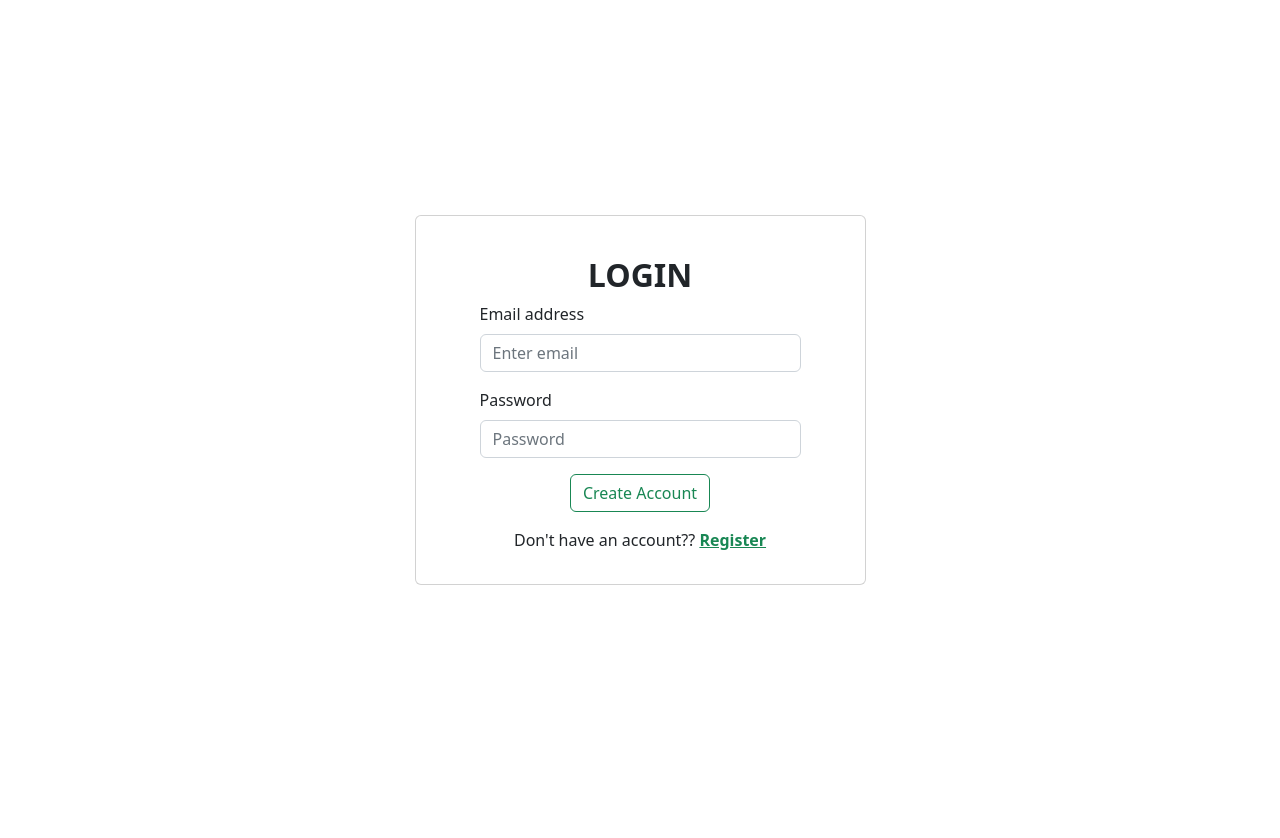
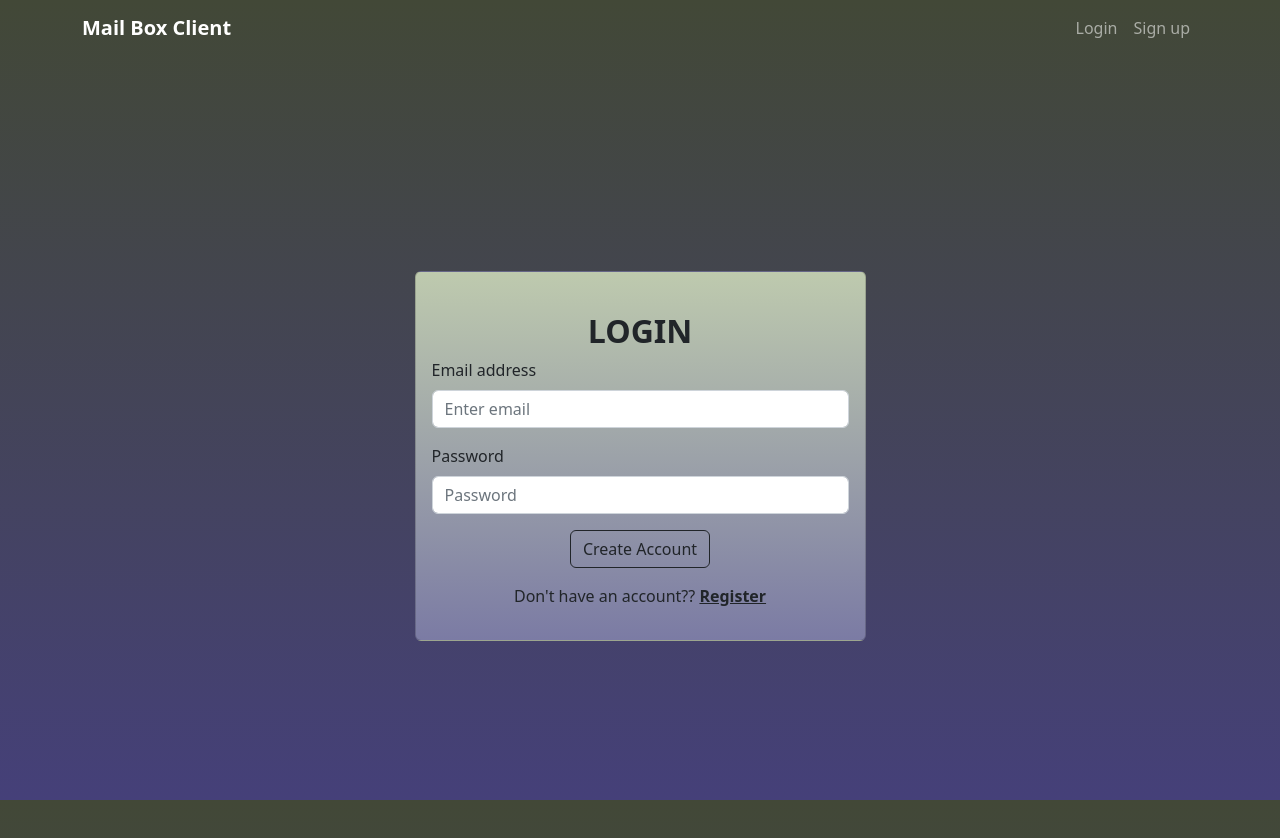
Before and after one commit to Abhinas098/Mail-Box-Client, a React (Create React App) app: page /login in a window 1280 px wide. Shown: the top 838 px of the page. Before the commit the page ends 800 px from the top, so only its background shows below. Built offline with nearby package versions, Linux system fonts and the light colour scheme.

Commit message:
Added NavBar

```diff
--- a/src/App.js
+++ b/src/App.js
@@ -4,12 +4,14 @@ import Registration from "./Component/Auth/Registration";
 import Login from "./Component/Auth/Login";
 import Home from "./Component/pages/Home";
 import { Redirect, Route, Switch } from "react-router-dom";
+import Layout from "./Component/Layout/Layout";
 
 function App() {
   const isLogin = useSelector((state) => state.auth.isLoggedIn);
   console.log(isLogin);
   return (
     <>
+      <Layout>
         <Switch>
           {!isLogin && (
             <Route path="/" exact>
@@ -33,7 +35,21 @@ function App() {
               <Home />
             </Route>
           )}
+
+          {!isLogin && (
+            <Route path="*">
+              <Redirect to="/login" />
+              <Login />
+            </Route>
+          )}
+          {isLogin && (
+            <Route path="*">
+              <Redirect to="/home" />
+              <Home />
+            </Route>
+          )}
         </Switch>
+      </Layout>
     </>
   );
 }
--- a/src/Component/Auth/Login.jsx
+++ b/src/Component/Auth/Login.jsx
@@ -1,6 +1,6 @@
 import React, { useRef, useState } from "react";
 
-import { useHistory } from "react-router-dom";
+import { Link, useHistory } from "react-router-dom";
 import { useDispatch } from "react-redux";
 import { authActions } from "../../store/auth-slice";
 import { Button, Card, Col, Container, Form, Row } from "react-bootstrap";
@@ -46,7 +46,6 @@ export default function Login() {
     )
       .then((res) => {
         confirmPassword(true);
-        alert("Sucessfull!");
         setIsLoading(false);
         if (res.ok) {
           return res.json();
@@ -66,6 +65,7 @@ export default function Login() {
           localStorage.setItem("token", data.idToken);
           dispatch(authActions.isLogin(data.idToken));
         }
+        alert("Sucessfull!");
 
         history.replace("./home");
       })
@@ -78,7 +78,7 @@ export default function Login() {
       <Container>
         <Row className="vh-100 d-flex justify-content-center align-items-center">
           <Col md={7} lg={5} xs={10}>
-            <Card className="px-5">
+            <Card className="form">
               <Card.Body className="mb-3 mt-md-4">
                 <h2 className="fw-bold mb-2 text-center text-uppercase ">
                   Login
@@ -110,7 +110,7 @@ export default function Login() {
                   <div className="text-danger mb-3">{password}</div>
 
                   <div className="text-center">
-                    <Button type="submit" variant="outline-success">
+                    <Button type="submit" variant="outline-dark" size="md">
                       Create Account
                     </Button>{" "}
                   </div>
@@ -119,9 +119,9 @@ export default function Login() {
                 </Form>
                 <p className="mb-0 mt-3 text-center">
                   Don't have an account??{" "}
-                  <a href="/register" className="text-success fw-bold">
+                  <Link to="/register" className="text-dark fw-bold">
                     Register
-                  </a>
+                  </Link>
                 </p>
               </Card.Body>
             </Card>
--- a/src/Component/Auth/Registration.jsx
+++ b/src/Component/Auth/Registration.jsx
@@ -1,5 +1,6 @@
 import React, { useRef, useState } from "react";
 import { Col, Button, Row, Container, Card, Form } from "react-bootstrap";
+import { Link } from "react-router-dom";
 
 export default function Registration() {
   const emailRef = useRef();
@@ -68,7 +69,7 @@ export default function Registration() {
       <Container>
         <Row className="vh-100 d-flex justify-content-center align-items-center">
           <Col md={7} lg={5} xs={10}>
-            <Card className="px-5">
+            <Card className="form">
               <Card.Body className="mb-3 mt-md-4">
                 <h2 className="fw-bold mb-2 text-center text-uppercase ">
                   Register
@@ -113,7 +114,7 @@ export default function Registration() {
                   </div>
 
                   <div className="text-center">
-                    <Button type="submit" variant="outline-success">
+                    <Button type="submit" variant="outline-dark">
                       Create Account
                     </Button>{" "}
                   </div>
@@ -122,9 +123,9 @@ export default function Registration() {
                 </Form>
                 <p className="mb-0 mt-3 text-center">
                   Already have an account??{" "}
-                  <a href="/login" className="text-success fw-bold">
+                  <Link to="/login" className="text-dark fw-bold">
                     Sign In
-                  </a>
+                  </Link>
                 </p>
               </Card.Body>
             </Card>
--- /dev/null
+++ b/src/Component/Layout/Layout.jsx
@@ -0,0 +1,13 @@
+import React from "react";
+import Header from "./Nav";
+
+const Layout = (props) => {
+  return (
+    <>
+      <Header />
+      <main>{props.children}</main>
+    </>
+  );
+};
+
+export default Layout;
--- /dev/null
+++ b/src/Component/Layout/Nav.jsx
@@ -0,0 +1,49 @@
+import Container from "react-bootstrap/Container";
+import Nav from "react-bootstrap/Nav";
+import Navbar from "react-bootstrap/Navbar";
+import { useDispatch, useSelector } from "react-redux";
+import { useHistory } from "react-router-dom";
+import { authActions } from "../../store/auth-slice";
+
+function Header() {
+  const history = useHistory();
+  const isLogin = useSelector((state) => state.auth.isLoggedIn);
+
+  const dispatch = useDispatch();
+
+  const logoutHandler = () => {
+    dispatch(authActions.isLogout());
+    localStorage.removeItem("token");
+  };
+
+  return (
+    <Navbar collapseOnSelect expand="lg" variant="dark">
+      <Container>
+        <Navbar.Brand className="fw-bold" onClick={() => history.push("/")}>
+          Mail Box Client
+        </Navbar.Brand>
+
+        <Navbar.Toggle aria-controls="responsive-navbar-nav" />
+        <Navbar.Collapse id="responsive-navbar-nav">
+          <Nav className="me-auto"></Nav>
+          <Nav>
+            {!isLogin && (
+              <Nav.Link onClick={() => history.push("/login")}>Login</Nav.Link>
+            )}
+            {!isLogin && (
+              <Nav.Link onClick={() => history.push("/register")}>
+                Sign up
+              </Nav.Link>
+            )}
+            {isLogin && (
+              <Nav.Link onClick={() => history.push("/home")}>Home</Nav.Link>
+            )}
+            {isLogin && <Nav.Link onClick={logoutHandler}>LogOut</Nav.Link>}
+          </Nav>
+        </Navbar.Collapse>
+      </Container>
+    </Navbar>
+  );
+}
+
+export default Header;
--- a/src/index.css
+++ b/src/index.css
@@ -1,13 +1,16 @@
 body {
-  margin: 0;
-  font-family: -apple-system, BlinkMacSystemFont, 'Segoe UI', 'Roboto', 'Oxygen',
-    'Ubuntu', 'Cantarell', 'Fira Sans', 'Droid Sans', 'Helvetica Neue',
-    sans-serif;
-  -webkit-font-smoothing: antialiased;
-  -moz-osx-font-smoothing: grayscale;
+  background: linear-gradient(rgb(66, 72, 55), rgb(69, 64, 121));
+  background-repeat: no-repeat;
+  background-attachment: fixed;
+  background-repeat: no-repeat;
+  background-position: 100%;
 }
 
 code {
-  font-family: source-code-pro, Menlo, Monaco, Consolas, 'Courier New',
+  font-family: source-code-pro, Menlo, Monaco, Consolas, "Courier New",
     monospace;
 }
+
+.form {
+  background: linear-gradient(rgb(190, 202, 174), rgb(123, 123, 164));
+}
--- a/src/store/index.jsx
+++ b/src/store/index.jsx
@@ -1,5 +1,5 @@
 import { configureStore } from "@reduxjs/toolkit";
-import authReducer from './auth-slice'
+import authReducer from "./auth-slice";
 
 const store = configureStore({
   reducer: { auth: authReducer },
```
Lines whose indentation alone changed are shown as unchanged.
